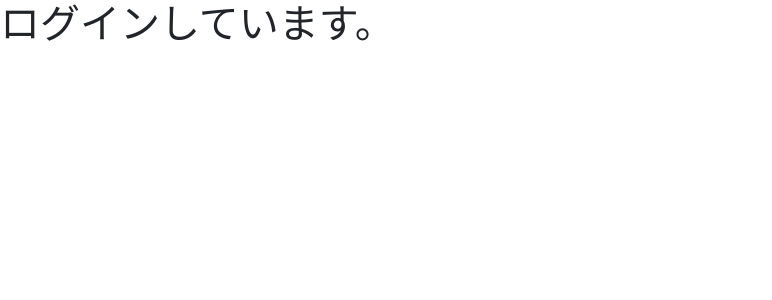
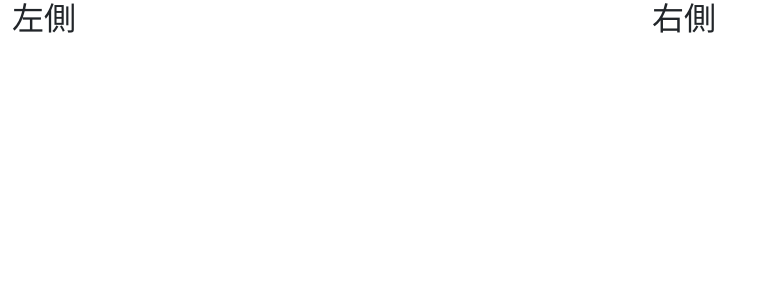
Before and after one commit to KeitaShimura/SadAppClient, a React (Create React App) app: page / in a window 1280 px wide. Shown: the top 300 px of the page, without its empty margins (0-772 px from the left). Built offline with nearby package versions, Linux system fonts and the light colour scheme.

Commit message:
feat: ログインページの初期設定

```diff
--- a/src/App.js
+++ b/src/App.js
@@ -1,11 +1,11 @@
 import React, { useState } from "react";
+import Auth from "./page/Auth";
 
 export default function App() {
-  const [user, setUser] = useState({ name: "志村 啓太" });
+  const [
+    user,
+    // setUser
+  ] = useState({ name: "志村 啓太" });
 
-  return (
-    <div>
-      {user ? <h1>ログインしています。</h1> : <h1>ログインしていません。</h1>}
-    </div>
-  );
+  return <div>{user ? <Auth /> : <h1>ログインしていません。</h1>}</div>;
 }
--- /dev/null
+++ b/src/page/Auth/Auth.js
@@ -0,0 +1,29 @@
+import React from "react";
+import { Col, Container, Row } from "react-bootstrap";
+
+export default function Auth() {
+  return (
+    <Container className="auth" fluid>
+      <Row>
+        <LeftComponent />
+        <RightComponent />
+      </Row>
+    </Container>
+  );
+}
+
+function LeftComponent() {
+  return (
+    <Col className="auth__left">
+      <h2>左側</h2>
+    </Col>
+  );
+}
+
+function RightComponent() {
+  return (
+    <Col className="auth__right">
+      <h2>右側</h2>
+    </Col>
+  );
+}
--- /dev/null
+++ b/src/page/Auth/Auth.scss
@@ -0,0 +1,4 @@
+@import "../../scss/index.scss";
+
+.auth {
+}
--- /dev/null
+++ b/src/page/Auth/index.js
@@ -0,0 +1 @@
+export { default } from "./Auth";
```
